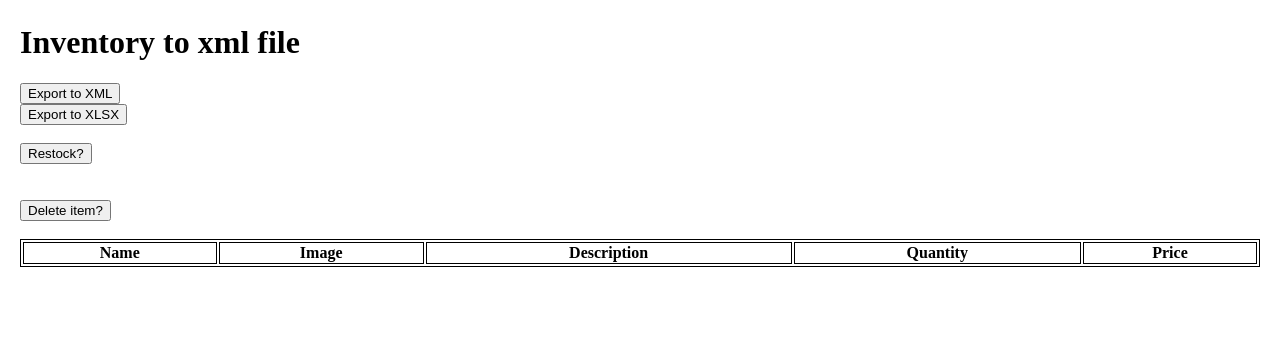
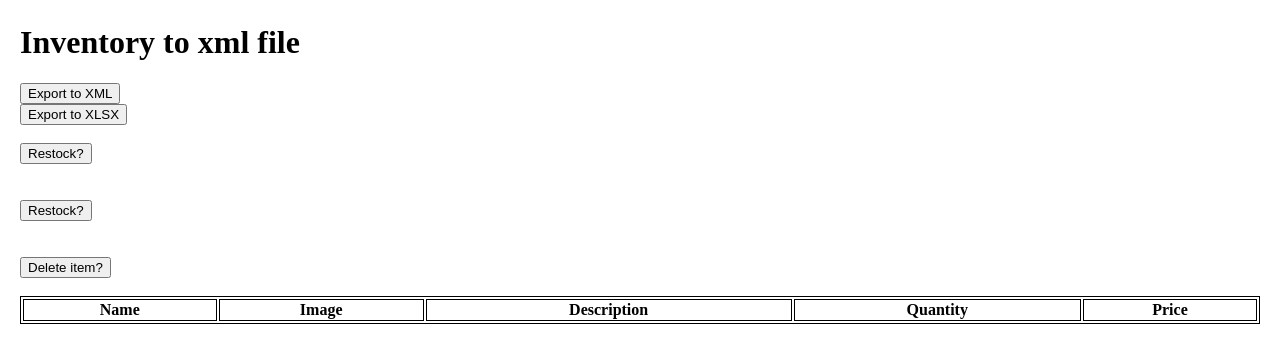
Before and after one commit to RATest35/Inventory-System, a Flask app: page /inventory in a window 1280 px wide. Shown: the part 183-546 px from the top of the page. Run offline with Flask 3, Linux system fonts and the light colour scheme; the visitor is signed in with stand-in values (Sample User, id 1); data that the repository does not hold is empty.

Commit message:
Update inventory.html to have edit quantity button

```diff
--- a/Templates/inventory.html
+++ b/Templates/inventory.html
@@ -83,6 +83,9 @@ body {
         <button class="btn" type="button" onclick="window.location.href='{{ url_for('low_stock') }}';">Restock?</button><br/>
         <br/>
         <br/>
+        <button class="btn" type="button" onclick="window.location.href='{{ url_for('edit_quantity') }}';">Restock?</button><br/>
+        <br/>
+        <br/>
         <button class="btn" type="button" onclick="window.location.href='{{ url_for('delete') }}';">Delete item?</button><br/>
         <br/>
         <table style="width:100%">
```
